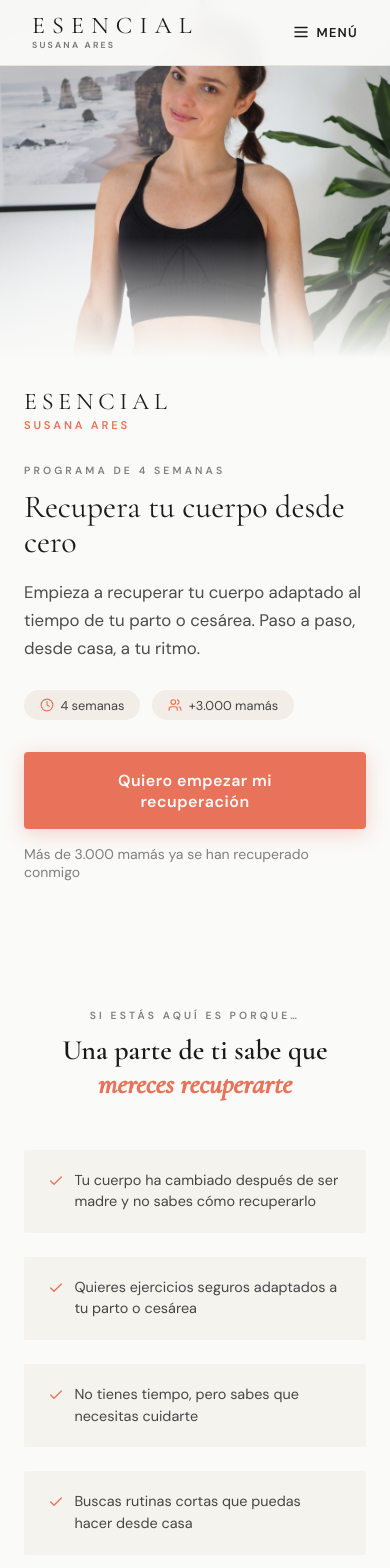
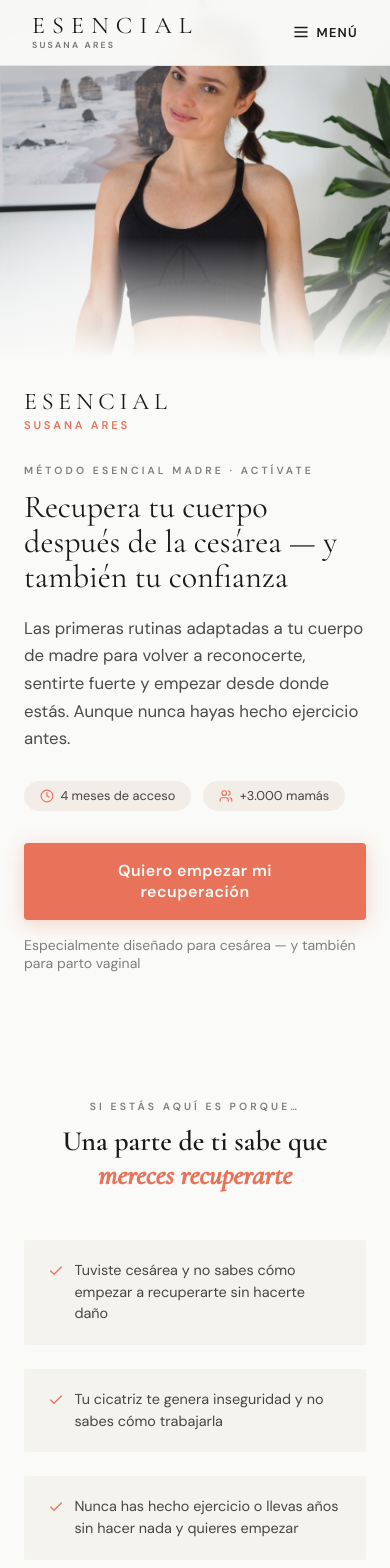
Before and after one commit to susanaaresla-lab/esencial-susana, a React (Create React App) app: page / in a window 390 px wide. Shown: the top 1568 px of the page. Built offline with nearby package versions, Linux system fonts and the light colour scheme.

Commit message:
home: enfoque cesárea y nuevo método

```diff
--- a/src/pages/HomePage.js
+++ b/src/pages/HomePage.js
@@ -8,7 +8,7 @@ const ABOUT_IMG    = '/images/susana-cercana.JPG';
 
 const TESTIMONIALS = [
   { name: 'Patricia A.', image: 'https://customer-assets.emergentagent.com/job_esencial-program/artifacts/3b654wji_IMG_6348.jpg', text: 'Llegué a Susana en un momento donde no sabía por dónde empezar aunque tenía claro que quería recuperarme sin lastimarme. Sus rutinas me dieron claridad, seguridad y estructura. Son sesiones cortas, completas y fáciles de integrar en el día a día.' },
-  { name: 'Estefanía L.', image: 'https://customer-assets.emergentagent.com/job_esencial-program/artifacts/s5uvh4hj_IMG_6351.jpg', text: 'No fue solo recuperar fuerza… fue volver a confiar en mí, en mi cuerpo y en lo que es capaz de hacer. Empezar poco a poco, con ejercicios adaptados, marcó la diferencia. No fue hacerlo perfecto, fue simplemente empezar.' },
+  { name: 'Estefanía L.', image: 'https://customer-assets.emergentagent.com/job_esencial-program/artifacts/s5uvh4hj_IMG_6351.jpg', text: 'No fue solo recuperar fuerza… fue volver a confiar en mí, en mi cuerpo y en lo que es capaz de hacer. Empezar poco a poco, con ejercicios adaptados a mi cesárea, marcó la diferencia. No fue hacerlo perfecto, fue simplemente empezar.' },
   { name: 'Gema S.', image: 'https://customer-assets.emergentagent.com/job_esencial-program/artifacts/zo6pxrl6_Captura%20de%20pantalla%202026-04-14%20a%20las%2015.07.46.png', text: 'Hacer el calendario y encontrar a Susana ha sido un regalo. Los ejercicios son sencillos y según pasan los días el grado de dificultad aumenta. Hacerlo en grupo con mujeres en circunstancias parecidas te motiva. Lo recomiendo 100%.' },
   { name: 'María J.', image: 'https://customer-assets.emergentagent.com/job_esencial-program/artifacts/91n2qzq9_Captura%20de%20pantalla%202026-04-14%20a%20las%2015.11.47.png', text: 'El calendario está genial porque tienes días intercalados que hacen que el músculo descanse. He notado mucho cambio al vestirme. Son pequeños logros pero es así como se consiguen las metas. Merece la pena.' }
 ];
@@ -26,23 +26,23 @@ export default function HomePage({ onVideoClick }) {
   return (
     <>
       <Helmet>
-        <title>Esencial Susana Ares | Recuperación postparto desde casa</title>
-        <meta name="description" content="Programa de recuperación postparto de 4 semanas. Ejercicios seguros para tonificar tu cuerpo después del parto o cesárea, desde casa y a tu ritmo. Más de 3.000 mamás ya se han recuperado." />
-        <meta name="keywords" content="recuperación postparto, ejercicios postparto, recuperación cesárea, suelo pélvico, abdomen postparto, ejercicios en casa mamás" />
+        <title>Esencial Susana Ares | Recuperación postcesárea y postparto desde casa</title>
+        <meta name="description" content="Método Esencial Madre: Actívate. Las primeras rutinas adaptadas a tu cuerpo de madre para recuperarte después de la cesárea o el parto. Desde casa, sin experiencia previa. +3.000 mamás." />
+        <meta name="keywords" content="recuperación postcesárea, ejercicios después cesárea, recuperación postparto, rutinas madres sin experiencia, método esencial madre" />
         <link rel="canonical" href="https://esencialsusanaares.com/" />
-        <meta property="og:title" content="Esencial Susana Ares | Recuperación postparto desde casa" />
-        <meta property="og:description" content="Programa de recuperación postparto de 4 semanas. Ejercicios seguros para tonificar tu cuerpo después del parto o cesárea, desde casa y a tu ritmo." />
+        <meta property="og:title" content="Esencial Susana Ares | Recuperación postcesárea y postparto desde casa" />
+        <meta property="og:description" content="Método Esencial Madre: Actívate. Las primeras rutinas adaptadas a tu cuerpo de madre para recuperarte después de la cesárea o el parto." />
         <meta property="og:url" content="https://esencialsusanaares.com/" />
         <meta property="og:type" content="website" />
         <meta name="twitter:card" content="summary_large_image" />
-        <meta name="twitter:title" content="Esencial Susana Ares | Recuperación postparto desde casa" />
-        <meta name="twitter:description" content="Programa de recuperación postparto de 4 semanas. Ejercicios seguros para tonificar tu cuerpo después del parto o cesárea, desde casa y a tu ritmo." />
+        <meta name="twitter:title" content="Esencial Susana Ares | Recuperación postcesárea y postparto desde casa" />
+        <meta name="twitter:description" content="Método Esencial Madre: Actívate. Las primeras rutinas adaptadas a tu cuerpo de madre para recuperarte después de la cesárea o el parto." />
       </Helmet>
 
       {/* ── HERO ── */}
       <section className="hero">
         <div className="hero-image">
-          <img src={HERO_IMG} alt="Susana Ares - Recuperación postparto" />
+          <img src={HERO_IMG} alt="Susana Ares - Recuperación postcesárea y postparto" />
           <div className="hero-image-fade-mobile" />
           <div className="hero-image-fade-desktop" />
         </div>
@@ -50,21 +50,21 @@ export default function HomePage({ onVideoClick }) {
           <div style={{ maxWidth: 480 }}>
             <div style={{ fontFamily: 'var(--serif)', fontSize: '1.5rem', letterSpacing: '0.2em', color: 'var(--black)', lineHeight: 1, marginBottom: 4 }}>ESENCIAL</div>
             <div style={{ fontFamily: 'var(--sans)', fontWeight: 600, fontSize: '0.7rem', letterSpacing: '0.25em', textTransform: 'uppercase', color: 'var(--coral)', marginBottom: '2rem' }}>Susana Ares</div>
-            <div className="t-label text-muted" style={{ marginBottom: '0.75rem' }}>Programa de 4 semanas</div>
+            <div className="t-label text-muted" style={{ marginBottom: '0.75rem' }}>Método Esencial Madre · Actívate</div>
             <h1 className="t-serif" style={{ fontSize: 'clamp(2rem, 5vw, 4rem)', fontWeight: 400, lineHeight: 1.1, marginBottom: '1.25rem', color: 'var(--black)' }}>
-              Recupera tu cuerpo desde cero
+              Recupera tu cuerpo después de la cesárea — y también tu confianza
             </h1>
             <p style={{ fontSize: '1.05rem', color: 'rgba(26,26,26,0.78)', lineHeight: 1.65, marginBottom: '1.75rem' }}>
-              Empieza a recuperar tu cuerpo adaptado al tiempo de tu parto o cesárea. Paso a paso, desde casa, a tu ritmo.
+              Las primeras rutinas adaptadas a tu cuerpo de madre para volver a reconocerte, sentirte fuerte y empezar desde donde estás. Aunque nunca hayas hecho ejercicio antes.
             </p>
             <div className="flex flex-wrap gap-3" style={{ marginBottom: '2rem' }}>
-              <span className="pill"><Clock />4 semanas</span>
+              <span className="pill"><Clock />4 meses de acceso</span>
               <span className="pill"><Users />+3.000 mamás</span>
             </div>
             <button className="btn-coral" onClick={() => navigate('/programa-4-semanas')}>
               Quiero empezar mi recuperación
             </button>
-            <p className="text-sm text-muted" style={{ marginTop: '1rem' }}>Más de 3.000 mamás ya se han recuperado conmigo</p>
+            <p className="text-sm text-muted" style={{ marginTop: '1rem' }}>Especialmente diseñado para cesárea — y también para parto vaginal</p>
           </div>
         </div>
       </section>
@@ -78,12 +78,12 @@ export default function HomePage({ onVideoClick }) {
           </h2>
           <div className="grid-2">
             {[
-              'Tu cuerpo ha cambiado después de ser madre y no sabes cómo recuperarlo',
-              'Quieres ejercicios seguros adaptados a tu parto o cesárea',
+              'Tuviste cesárea y no sabes cómo empezar a recuperarte sin hacerte daño',
+              'Tu cicatriz te genera inseguridad y no sabes cómo trabajarla',
+              'Nunca has hecho ejercicio o llevas años sin hacer nada y quieres empezar',
               'No tienes tiempo, pero sabes que necesitas cuidarte',
-              'Buscas rutinas cortas que puedas hacer desde casa',
-              'Te gustaría volver a sentirte tú misma',
-              'Necesitas una guía clara, paso a paso'
+              'Te miras al espejo y no te reconoces',
+              'Necesitas una guía clara, paso a paso, adaptada a tu momento'
             ].map((item, i) => (
               <div key={i} className="pain-card" style={{ textAlign: 'left', display: 'flex', alignItems: 'flex-start', gap: '0.65rem' }}>
                 <Check size={16} style={{ color: 'var(--coral)', flexShrink: 0, marginTop: 3 }} />
@@ -101,28 +101,31 @@ export default function HomePage({ onVideoClick }) {
       <section id="programa" className="section" style={{ background: 'var(--beige)' }}>
         <div className="container-mid">
           <div className="text-center" style={{ marginBottom: '2.5rem' }}>
-            <div className="t-label" style={{ color: 'var(--coral)', marginBottom: '0.5rem' }}>El Programa</div>
-            <h2 className="t-serif" style={{ fontSize: 'clamp(1.75rem, 4vw, 2.5rem)', color: 'var(--black)', marginBottom: '1rem' }}>Recupera tu cuerpo desde cero</h2>
-            <p style={{ fontSize: '1.05rem', color: 'rgba(26,26,26,0.78)', maxWidth: 520, margin: '0 auto' }}>
-              4 semanas de rutinas cortas, sencillas y guiadas para empezar a tonificar tu cuerpo de forma segura
+            <div className="t-label" style={{ color: 'var(--coral)', marginBottom: '0.5rem' }}>El Método</div>
+            <h2 className="t-serif" style={{ fontSize: 'clamp(1.75rem, 4vw, 2.5rem)', color: 'var(--black)', marginBottom: '1rem' }}>Método Esencial Madre: Actívate</h2>
+            <p style={{ fontSize: '1.05rem', color: 'rgba(26,26,26,0.78)', maxWidth: 540, margin: '0 auto' }}>
+              Las primeras rutinas adaptadas a tu cuerpo de madre — especialmente diseñado para cesárea, también para parto vaginal, y perfecto si nunca has hecho ejercicio antes.
             </p>
           </div>
           <div className="grid-2" style={{ marginBottom: '2.5rem' }}>
             {[
-              { Icon: Calendar, text: '4 semanas de programa' },
-              { Icon: Video,    text: 'Videos on-demand' },
-              { Icon: Target,   text: 'Tonifica tu abdomen' },
-              { Icon: Heart,    text: 'Cuida tu suelo pélvico' },
-              { Icon: Clock,    text: 'Rutinas cortas' },
-              { Icon: Gift,     text: 'Bonus incluido' }
+              { Icon: Calendar, text: '4 meses de acceso completo' },
+              { Icon: Video,    text: 'Rutinas sin impacto on-demand' },
+              { Icon: Target,   text: 'Abdomen postcesárea y postparto' },
+              { Icon: Heart,    text: 'Suelo pélvico adaptado' },
+              { Icon: Clock,    text: 'Desde 40 días (parto) o 2 meses (cesárea)' },
+              { Icon: Gift,     text: 'Módulo de fortaleza mental incluido' }
             ].map(({ Icon, text }, i) => (
               <div key={i} className="feature-item"><Icon size={18} />{text}</div>
             ))}
           </div>
           <div className="text-center">
             <button className="btn-coral" onClick={() => navigate('/programa-4-semanas')}>
-              Ver programa completo
+              Ver el método completo — €97
             </button>
+            <p className="text-sm text-muted" style={{ marginTop: '0.75rem' }}>
+              <span style={{ textDecoration: 'line-through', marginRight: '0.5rem' }}>€147</span>€97 · 4 meses de acceso · Sin equipamiento
+            </p>
           </div>
         </div>
       </section>
@@ -132,22 +135,19 @@ export default function HomePage({ onVideoClick }) {
         <div className="container">
           <div className="text-center" style={{ marginBottom: '3rem' }}>
             <div className="t-label text-muted" style={{ marginBottom: '0.75rem' }}>Empieza gratis</div>
-            <h2 className="t-serif" style={{ fontSize: 'clamp(1.75rem, 4vw, 2.5rem)', color: 'var(--black)', marginBottom: '1rem' }}>Puedes empezar a cuidarte aquí</h2>
+            <h2 className="t-serif" style={{ fontSize: 'clamp(1.75rem, 4vw, 2.5rem)', color: 'var(--black)', marginBottom: '1rem' }}>Prueba el método antes de comprar</h2>
             <p style={{ fontSize: '1.05rem', color: 'rgba(26,26,26,0.7)', maxWidth: 500, margin: '0 auto' }}>
-              Prueba estas rutinas de ejercicio gratuitas y descubre cómo empezar a recuperarte desde casa
+              Estas rutinas gratuitas son una muestra de cómo trabajo. Adaptadas a cesárea y parto vaginal, para todos los niveles.
             </p>
           </div>
-          {/* ── imagen izquierda, texto derecha ── */}
           <div style={{ display: 'flex', flexDirection: 'row', gap: '3rem', alignItems: 'flex-start', flexWrap: 'wrap' }}>
-            {/* ✅ foto más grande: 420px */}
             <div style={{ flex: '0 0 420px', maxWidth: 420 }}>
               <img src={EXERCISE_IMG} alt="Susana Ares" style={{ width: '100%', aspectRatio: '4/5', objectFit: 'cover', objectPosition: 'top', borderRadius: 2, boxShadow: '0 2px 16px rgba(0,0,0,0.08)' }} />
             </div>
             <div style={{ flex: 1, minWidth: 280 }}>
               <p style={{ fontSize: '0.95rem', color: 'rgba(26,26,26,0.8)', lineHeight: 1.65, marginBottom: '1.5rem' }}>
-                Antes de dar el paso al programa completo, te invito a probar estas rutinas gratuitas. Así podrás ver mi metodología y cómo trabajo.
+                Antes de dar el paso al método completo, te invito a probar estas rutinas gratuitas. Así podrás ver cómo trabajo y si conectas con mi forma de enseñar.
               </p>
-              {/* ✅ vídeos siempre en grid 2x2 */}
               <div style={{ display: 'grid', gridTemplateColumns: '1fr 1fr', gap: '1rem', marginBottom: '1.5rem' }}>
                 {VIDEOS.map((v) => (
                   <div key={v.id} className="video-thumb" onClick={() => onVideoClick(v)}>
@@ -161,7 +161,12 @@ export default function HomePage({ onVideoClick }) {
                   </div>
                 ))}
               </div>
-              <p className="text-sm text-muted">¿Te han gustado? El programa completo tiene muchas más rutinas adaptadas a tu situación.</p>
+              <p className="text-sm text-muted">¿Te han gustado? El método completo tiene muchas más rutinas adaptadas a tu situación.</p>
+              <div style={{ marginTop: '1.25rem' }}>
+                <button className="btn-coral" style={{ fontSize: '0.95rem', padding: '0.9rem 2rem' }} onClick={() => navigate('/lista-espera')}>
+                  Recibe una semana gratis
+                </button>
+              </div>
             </div>
           </div>
         </div>
@@ -208,9 +213,7 @@ export default function HomePage({ onVideoClick }) {
       {/* ── ABOUT ── */}
       <section id="quien-soy" className="section" style={{ background: 'var(--white)' }}>
         <div className="container">
-          {/* ── imagen izquierda, texto derecha ── */}
           <div style={{ display: 'flex', flexDirection: 'row', gap: '3rem', alignItems: 'flex-start', flexWrap: 'wrap' }}>
-            {/* ✅ foto más grande: 400px */}
             <div style={{ flex: '0 0 400px', maxWidth: 400 }}>
               <img src={ABOUT_IMG} alt="Susana Ares" style={{ width: '100%', borderRadius: 2, boxShadow: '0 4px 24px rgba(0,0,0,0.1)', objectFit: 'cover' }} />
             </div>
@@ -218,9 +221,9 @@ export default function HomePage({ onVideoClick }) {
               <div className="t-label text-muted" style={{ marginBottom: '0.5rem' }}>Sobre mí</div>
               <h2 className="t-serif" style={{ fontSize: 'clamp(1.75rem, 4vw, 2.5rem)', color: 'var(--black)', marginBottom: '1.25rem' }}>Soy Susana Ares</h2>
               <div style={{ display: 'flex', flexDirection: 'column', gap: '1rem', fontSize: '0.925rem', color: 'rgba(26,26,26,0.8)', lineHeight: 1.7 }}>
-                <p>Mamá de tres hijos, y sé de primera mano los desafíos del postparto. He vivido personalmente lo que supone recuperar tu cuerpo, tu energía y tu confianza.</p>
-                <p>Soy <strong style={{ color: 'var(--black)' }}>especialista en recuperación postparto</strong>, instructora de pilates terapéutico y me he formado para poder ayudarte desde un enfoque profesional.</p>
-                <p>He acompañado a más de <strong style={{ color: 'var(--coral)' }}>3.000 mamás</strong> a recuperar su bienestar.</p>
+                <p>Mamá de tres hijos, y sé de primera mano los desafíos del postparto y la recuperación postcesárea. He vivido personalmente lo que supone recuperar tu cuerpo, tu energía y tu confianza.</p>
+                <p>Soy <strong style={{ color: 'var(--black)' }}>especialista en recuperación postcesárea y postparto</strong>, instructora de pilates terapéutico y me he formado para poder ayudarte desde un enfoque profesional.</p>
+                <p>He acompañado a más de <strong style={{ color: 'var(--coral)' }}>3.000 mamás</strong> a recuperarse — muchas de ellas sin experiencia previa en ejercicio y tras una cesárea.</p>
               </div>
             </div>
           </div>
@@ -267,10 +270,11 @@ export default function HomePage({ onVideoClick }) {
       <div className="cta-band">
         <div className="container-narrow">
           <h2>¿Lista para empezar tu recuperación?</h2>
-          <p>4 semanas para volver a sentirte tú.</p>
+          <p>Empieza desde donde estás — con cesárea, parto vaginal, o aunque nunca hayas hecho ejercicio antes.</p>
           <button className="btn-white" onClick={() => navigate('/programa-4-semanas')}>
-            Quiero empezar ahora
+            Quiero empezar ahora — €97
           </button>
+          <p style={{ color: 'rgba(255,255,255,0.55)', fontSize: '0.85rem', marginTop: '0.75rem', textDecoration: 'line-through' }}>Antes €147</p>
         </div>
       </div>
     </>
```
